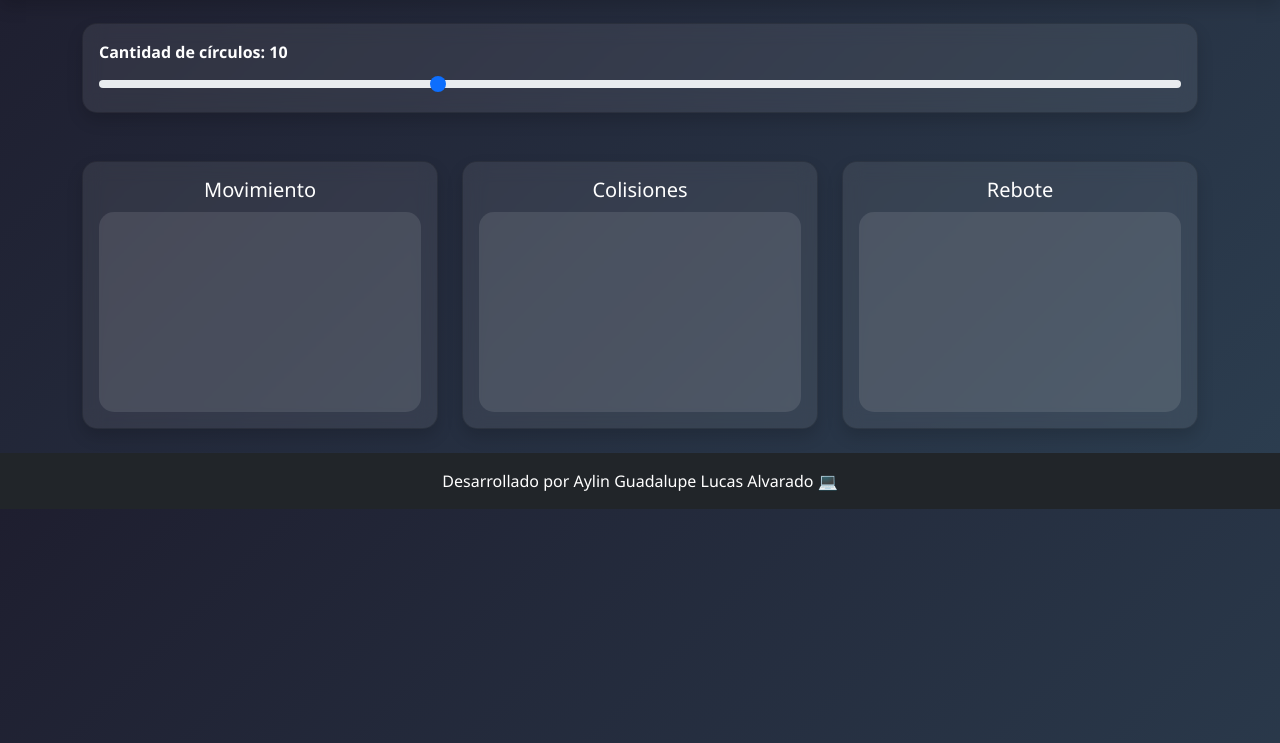
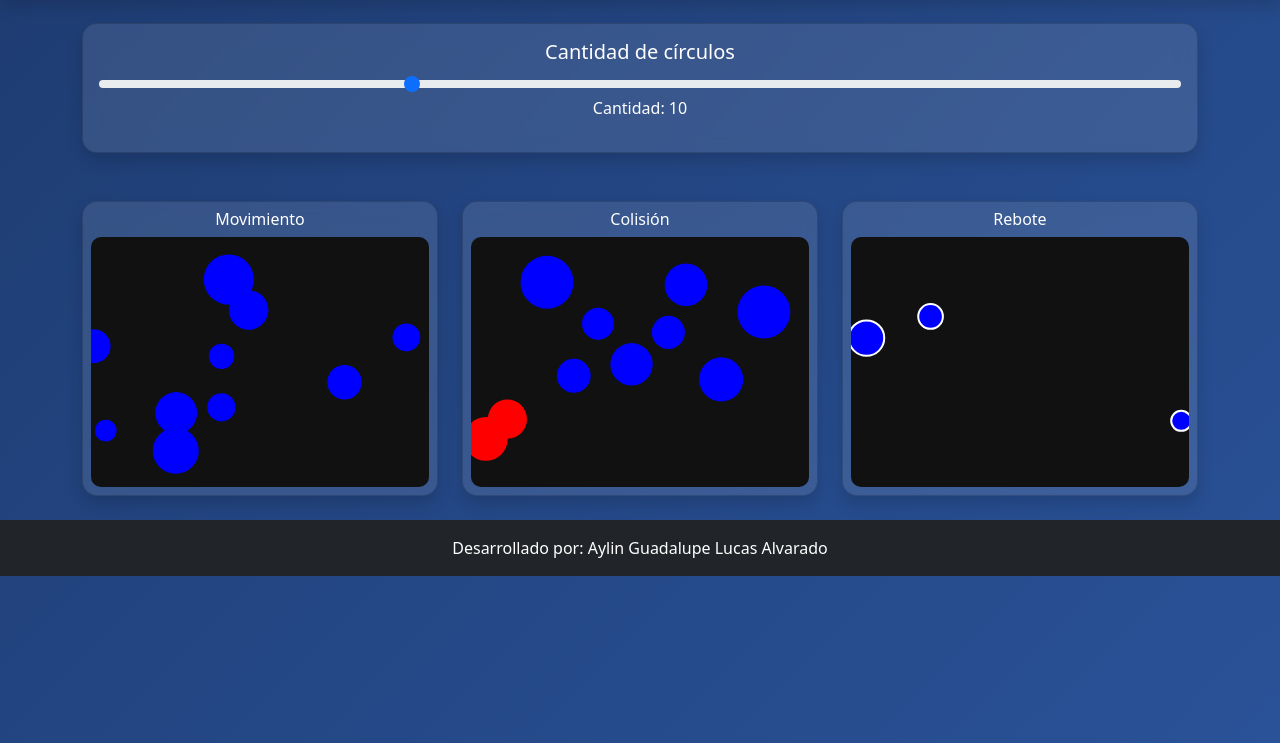
Before and after one commit to Aylin526/app-canvas-collision, a plain HTML site: page index.html in a window 1280 px wide. Shown: the part 57-800 px from the top of the page. Drawn offline with nearby package versions, Linux system fonts and the light colour scheme; files that its build step writes are made by us from their sources.

Commit message:
Estructurar los main

```diff
--- /dev/null
+++ b/assets/css/styles.css
@@ -0,0 +1,22 @@
+body {
+    background: linear-gradient(135deg, #1e3c72, #2a5298);
+    min-height: 100vh;
+}
+
+.glass {
+    background: rgba(255, 255, 255, 0.1);
+    backdrop-filter: blur(10px);
+    border-radius: 15px;
+    color: white;
+}
+
+canvas {
+    width: 100%;
+    height: 250px;
+    background: #111;
+    border-radius: 10px;
+}
+
+h5, h6 {
+    color: white;
+}
--- a/assets/js/css/styles.css
+++ /dev/null
@@ -1,24 +0,0 @@
-body {
-    background: linear-gradient(135deg, #1e1e2f, #2c3e50);
-    color: white;
-    font-family: 'Segoe UI', sans-serif;
-}
-
-canvas {
-    width: 100%;
-    height: 200px;
-    border-radius: 15px;
-    background: rgba(255,255,255,0.1);
-}
-
-/* Glassmorphism */
-.glass {
-    background: rgba(255, 255, 255, 0.08);
-    border-radius: 15px;
-    backdrop-filter: blur(10px);
-    color: white;
-}
-
-h5 {
-    margin-bottom: 10px;
-}
--- a/assets/js/main.js
+++ b/assets/js/main.js
@@ -1,30 +1,59 @@
+const canvas1 = document.getElementById("canvas1");
+const ctx1 = canvas1.getContext("2d");
+
+canvas1.width = canvas1.clientWidth;
+canvas1.height = 250;
+
 let circles1 = [];
+let anim1;
 
-function initMovimiento(N) {
-    const canvas = document.getElementById("canvas1");
-    const ctx = canvas.getContext("2d");
+class Circle1 {
+    constructor(x, y, r, speed) {
+        this.x = x;
+        this.y = y;
+        this.r = r;
+        this.dx = (Math.random() - 0.5) * speed * 2;
+        this.dy = (Math.random() - 0.5) * speed * 2;
+    }
 
-    canvas.width = 300;
-    canvas.height = 200;
+    draw() {
+        ctx1.beginPath();
+        ctx1.fillStyle = "blue";
+        ctx1.arc(this.x, this.y, this.r, 0, Math.PI * 2);
+        ctx1.fill();
+    }
 
+    update() {
+        if (this.x + this.r > canvas1.width || this.x - this.r < 0) this.dx *= -1;
+        if (this.y + this.r > canvas1.height || this.y - this.r < 0) this.dy *= -1;
+
+        this.x += this.dx;
+        this.y += this.dy;
+
+        this.draw();
+    }
+}
+
+function iniciarMovimiento() {
+    cancelAnimationFrame(anim1);
     circles1 = [];
 
-    for (let i = 0; i < N; i++) {
+    for (let i = 0; i < NUM_CIRCLES; i++) {
         let r = Math.random() * 20 + 10;
-        let x = Math.random() * (canvas.width - 2*r) + r;
-        let y = Math.random() * (canvas.height - 2*r) + r;
-
-        circles1.push(new Circle(x, y, r, "cyan", i, 2));
+        circles1.push(new Circle1(
+            Math.random() * canvas1.width,
+            Math.random() * canvas1.height,
+            r, 3
+        ));
     }
 
-    function animate() {
-        ctx.clearRect(0, 0, canvas.width, canvas.height);
-        circles1.forEach(c => c.update(ctx));
-        requestAnimationFrame(animate);
-    }
-
-    animate();
+    animar1();
 }
 
-// Inicial
-initMovimiento(10);
+function animar1() {
+    anim1 = requestAnimationFrame(animar1);
+    ctx1.clearRect(0, 0, canvas1.width, canvas1.height);
+    circles1.forEach(c => c.update());
+}
+
+iniciarMovimiento();
--- a/assets/js/main_colision.js
+++ b/assets/js/main_colision.js
@@ -1,53 +1,77 @@
+const canvas2 = document.getElementById("canvas2");
+const ctx2 = canvas2.getContext("2d");
+
+canvas2.width = canvas2.clientWidth;
+canvas2.height = 250;
+
 let circles2 = [];
+let anim2;
 
-function initColision(N) {
-    const canvas = document.getElementById("canvas2");
-    const ctx = canvas.getContext("2d");
+class Circle2 {
+    constructor(x, y, r) {
+        this.x = x;
+        this.y = y;
+        this.r = r;
+        this.color = "blue";
+        this.dx = (Math.random() - 0.5) * 4;
+        this.dy = (Math.random() - 0.5) * 4;
+    }
 
-    canvas.width = 300;
-    canvas.height = 200;
+    draw() {
+        ctx2.beginPath();
+        ctx2.fillStyle = this.color;
+        ctx2.arc(this.x, this.y, this.r, 0, Math.PI * 2);
+        ctx2.fill();
+    }
 
+    update() {
+        if (this.x + this.r > canvas2.width || this.x - this.r < 0) this.dx *= -1;
+        if (this.y + this.r > canvas2.height || this.y - this.r < 0) this.dy *= -1;
+
+        this.x += this.dx;
+        this.y += this.dy;
+
+        this.draw();
+    }
+}
+
+function detectar(c1, c2) {
+    let dx = c1.x - c2.x;
+    let dy = c1.y - c2.y;
+    return Math.sqrt(dx*dx + dy*dy) < c1.r + c2.r;
+}
+
+function iniciarColision() {
+    cancelAnimationFrame(anim2);
     circles2 = [];
 
-    for (let i = 0; i < N; i++) {
-        let r = Math.random() * 20 + 10;
-        let x = Math.random() * (canvas.width - 2*r) + r;
-        let y = Math.random() * (canvas.height - 2*r) + r;
-
-        circles2.push(new Circle(x, y, r, "yellow", i, 2));
+    for (let i = 0; i < NUM_CIRCLES; i++) {
+        circles2.push(new Circle2(
+            Math.random()*canvas2.width,
+            Math.random()*canvas2.height,
+            Math.random()*20+10
+        ));
     }
 
-    function detectar() {
-        for (let i = 0; i < circles2.length; i++) {
-            for (let j = i + 1; j < circles2.length; j++) {
+    animar2();
+}
 
-                let dx = circles2[i].posX - circles2[j].posX;
-                let dy = circles2[i].posY - circles2[j].posY;
+function animar2() {
+    anim2 = requestAnimationFrame(animar2);
+    ctx2.clearRect(0, 0, canvas2.width, canvas2.height);
 
-                let dist = Math.sqrt(dx*dx + dy*dy);
+    circles2.forEach(c => c.color = "blue");
 
-                if (dist <= circles2[i].radius + circles2[j].radius) {
-                    circles2[i].color = "red";
-                    circles2[j].color = "red";
-                }
+    for (let i=0;i<circles2.length;i++){
+        for (let j=i+1;j<circles2.length;j++){
+            if (detectar(circles2[i], circles2[j])){
+                circles2[i].color = "red";
+                circles2[j].color = "red";
             }
         }
     }
 
-    function animate() {
-        ctx.clearRect(0,0,canvas.width,canvas.height);
-
-        circles2.forEach(c => {
-            c.color = "yellow";
-            c.update(ctx);
-        });
-
-        detectar();
-
-        requestAnimationFrame(animate);
-    }
-
-    animate();
+    circles2.forEach(c => c.update());
 }
 
-initColision(10);
+iniciarColision();
--- a/assets/js/main_rebote.js
+++ b/assets/js/main_rebote.js
@@ -1,65 +1,101 @@
+const canvas3 = document.getElementById("canvas3");
+const ctx3 = canvas3.getContext("2d");
+
+canvas3.width = canvas3.clientWidth;
+canvas3.height = 250;
+
 let circles3 = [];
+let anim3;
 
-function initRebote(N) {
-    const canvas = document.getElementById("canvas3");
-    const ctx = canvas.getContext("2d");
-
-    canvas.width = 300;
-    canvas.height = 200;
-
-    circles3 = [];
-
-    for (let i = 0; i < N; i++) {
-        let r = Math.random() * 20 + 10;
-        let x = Math.random() * (canvas.width - 2*r) + r;
-        let y = Math.random() * (canvas.height - 2*r) + r;
-
-        circles3.push(new Circle(x, y, r, "lime", i, 2));
+class Circle3 {
+    constructor(x,y,r){
+        this.x=x;
+        this.y=y;
+        this.r=r;
+        this.color="blue";
+        this.dx=(Math.random()-0.5)*4;
+        this.dy=(Math.random()-0.5)*4;
     }
 
-    function detectar() {
-        for (let i = 0; i < circles3.length; i++) {
-            for (let j = i + 1; j < circles3.length; j++) {
+    draw(){
+        ctx3.beginPath();
+        ctx3.fillStyle=this.color;
+        ctx3.arc(this.x,this.y,this.r,0,Math.PI*2);
+        ctx3.fill();
 
-                let dx = circles3[j].posX - circles3[i].posX;
-                let dy = circles3[j].posY - circles3[i].posY;
+        ctx3.lineWidth=2;
+        ctx3.strokeStyle="white";
+        ctx3.stroke();
+    }
 
-                let dist = Math.sqrt(dx*dx + dy*dy);
+    update(){
+        if(this.x+this.r>canvas3.width||this.x-this.r<0) this.dx*=-1;
+        if(this.y+this.r>canvas3.height||this.y-this.r<0) this.dy*=-1;
 
-                if (dist <= circles3[i].radius + circles3[j].radius) {
+        this.x+=this.dx;
+        this.y+=this.dy;
 
-                    // Rebote
-                    let tempDx = circles3[i].dx;
-                    let tempDy = circles3[i].dy;
+        this.draw();
+    }
+}
 
-                    circles3[i].dx = circles3[j].dx;
-                    circles3[i].dy = circles3[j].dy;
+function rebote(c1,c2){
+    let dx=c2.x-c1.x;
+    let dy=c2.y-c1.y;
+    let dist=Math.sqrt(dx*dx+dy*dy);
 
-                    circles3[j].dx = tempDx;
-                    circles3[j].dy = tempDy;
+    if(dist < c1.r+c2.r){
 
-                    // Color
-                    circles3[i].color = "orange";
-                    circles3[j].color = "orange";
-                }
-            }
+        c1.color="red";
+        c2.color="red";
+
+        let nx=dx/dist;
+        let ny=dy/dist;
+
+        let dvx=c1.dx-c2.dx;
+        let dvy=c1.dy-c2.dy;
+
+        let impacto=dvx*nx+dvy*ny;
+        if(impacto>0) return;
+
+        let fuerza=1.3;
+
+        c1.dx-=fuerza*impacto*nx;
+        c1.dy-=fuerza*impacto*ny;
+
+        c2.dx+=fuerza*impacto*nx;
+        c2.dy+=fuerza*impacto*ny;
+    }
+}
+
+function iniciarRebote(){
+    cancelAnimationFrame(anim3);
+    circles3=[];
+
+    for(let i=0;i<NUM_CIRCLES;i++){
+        circles3.push(new Circle3(
+            Math.random()*canvas3.width,
+            Math.random()*canvas3.height,
+            Math.random()*20+10
+        ));
+    }
+
+    animar3();
+}
+
+function animar3(){
+    anim3=requestAnimationFrame(animar3);
+    ctx3.clearRect(0,0,canvas3.width,canvas3.height);
+
+    circles3.forEach(c=>c.color="blue");
+
+    for(let i=0;i<circles3.length;i++){
+        for(let j=i+1;j<circles3.length;j++){
+            rebote(circles3[i],circles3[j]);
         }
     }
 
-    function animate() {
-        ctx.clearRect(0,0,canvas.width,canvas.height);
-
-        circles3.forEach(c => {
-            c.color = "lime";
-            c.update(ctx);
-        });
-
-        detectar();
-
-        requestAnimationFrame(animate);
-    }
-
-    animate();
+    circles3.forEach(c=>c.update());
 }
 
-initRebote(10);
+iniciarRebote();
--- a/index.html
+++ b/index.html
@@ -7,49 +7,49 @@
     <!-- Bootstrap -->
     <link href="https://cdn.jsdelivr.net/npm/bootstrap@5.3.2/dist/css/bootstrap.min.css" rel="stylesheet">
 
-    <!-- CSS propio -->
-    <link rel="stylesheet" href="styles.css">
+    <!-- CSS -->
+    <link rel="stylesheet" href="assets/css/styles.css">
 </head>
+
 <body>
 
-<!-- 🔷 NAVBAR -->
-<nav class="navbar navbar-expand-lg navbar-dark bg-dark shadow">
-  <div class="container">
-    <a class="navbar-brand fw-bold">Simulador de Círculos</a>
-  </div>
+<!-- NAVBAR -->
+<nav class="navbar navbar-dark bg-dark shadow">
+    <div class="container-fluid">
+        <span class="navbar-brand">Simulación de Círculos</span>
+    </div>
 </nav>
 
-<!-- 🔷 CONTENIDO -->
-<div class="container mt-4">
+<!-- CONTENIDO -->
+<div class="container my-4">
 
-    <!-- Slider -->
+    <!-- SLIDER -->
     <div class="card p-3 shadow glass">
-        <label class="form-label fw-bold">Cantidad de círculos: <span id="valor">10</span></label>
-        <input type="range" class="form-range" min="1" max="30" value="10" id="slider">
+        <h5 class="text-center">Cantidad de círculos</h5>
+        <input type="range" min="2" max="30" value="10" id="slider" class="form-range">
+        <p class="text-center">Cantidad: <span id="valor">10</span></p>
     </div>
 
+    <!-- CANVAS -->
     <div class="row mt-4 g-4">
 
-        <!-- Movimiento -->
         <div class="col-md-4">
-            <div class="card shadow glass p-3 text-center">
-                <h5>Movimiento</h5>
+            <div class="card glass p-2 shadow">
+                <h6 class="text-center">Movimiento</h6>
                 <canvas id="canvas1"></canvas>
             </div>
         </div>
 
-        <!-- Colisión -->
         <div class="col-md-4">
-            <div class="card shadow glass p-3 text-center">
-                <h5>Colisiones</h5>
+            <div class="card glass p-2 shadow">
+                <h6 class="text-center">Colisión</h6>
                 <canvas id="canvas2"></canvas>
             </div>
         </div>
 
-        <!-- Rebote -->
         <div class="col-md-4">
-            <div class="card shadow glass p-3 text-center">
-                <h5>Rebote</h5>
+            <div class="card glass p-2 shadow">
+                <h6 class="text-center">Rebote</h6>
                 <canvas id="canvas3"></canvas>
             </div>
         </div>
@@ -57,32 +57,32 @@
     </div>
 </div>
 
-<!-- 🔷 FOOTER -->
+<!-- FOOTER -->
 <footer class="bg-dark text-white text-center p-3 mt-4">
-    <p class="mb-0">Desarrollado por Aylin Guadalupe Lucas Alvarado 💻</p>
+    Desarrollado por: Aylin Guadalupe Lucas Alvarado
 </footer>
 
-<!-- Scripts -->
-<script src="./assets/js/main.js"></script>
-<script src="./assets/js/main_colision.js"></script>
-<script src="./assets/js/main_rebote.js"></script>
+<!-- CONTROL GLOBAL -->
+<script>
+let NUM_CIRCLES = 10;
 
-<script>
 const slider = document.getElementById("slider");
 const valor = document.getElementById("valor");
 
-valor.textContent = slider.value;
-
-// 🔥 Evento global para actualizar TODOS los canvas
 slider.addEventListener("input", () => {
+    NUM_CIRCLES = parseInt(slider.value);
     valor.textContent = slider.value;
 
-    // Llamar funciones globales de cada script
-    initMovimiento(slider.value);
-    initColision(slider.value);
-    initRebote(slider.value);
+    if (window.iniciarMovimiento) iniciarMovimiento();
+    if (window.iniciarColision) iniciarColision();
+    if (window.iniciarRebote) iniciarRebote();
 });
 </script>
 
+<!-- JS -->
+<script src="assets/js/main.js"></script>
+<script src="assets/js/main_colision.js"></script>
+<script src="assets/js/main_rebote.js"></script>
+
 </body>
 </html>
```
